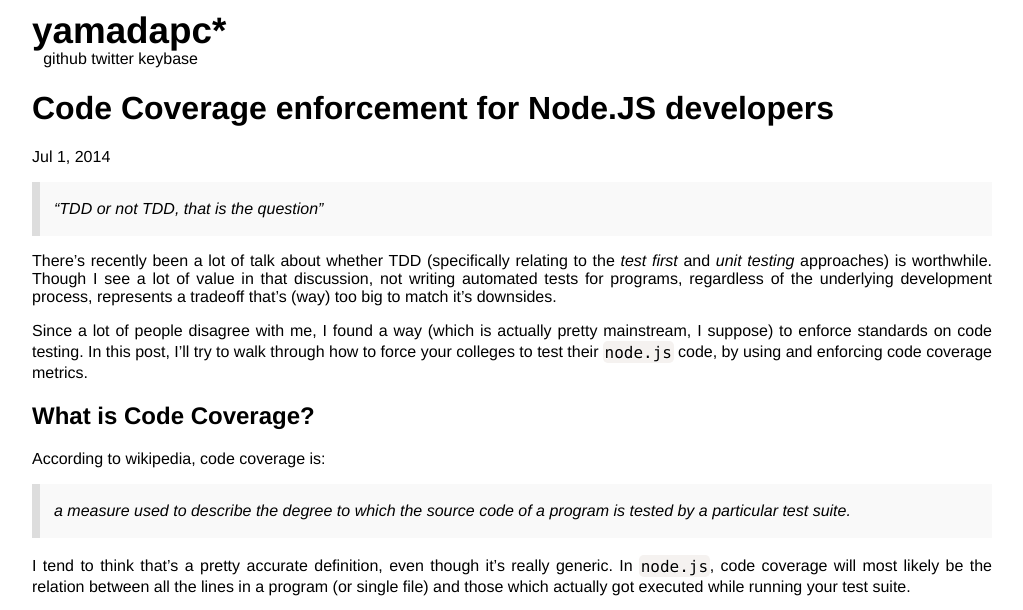
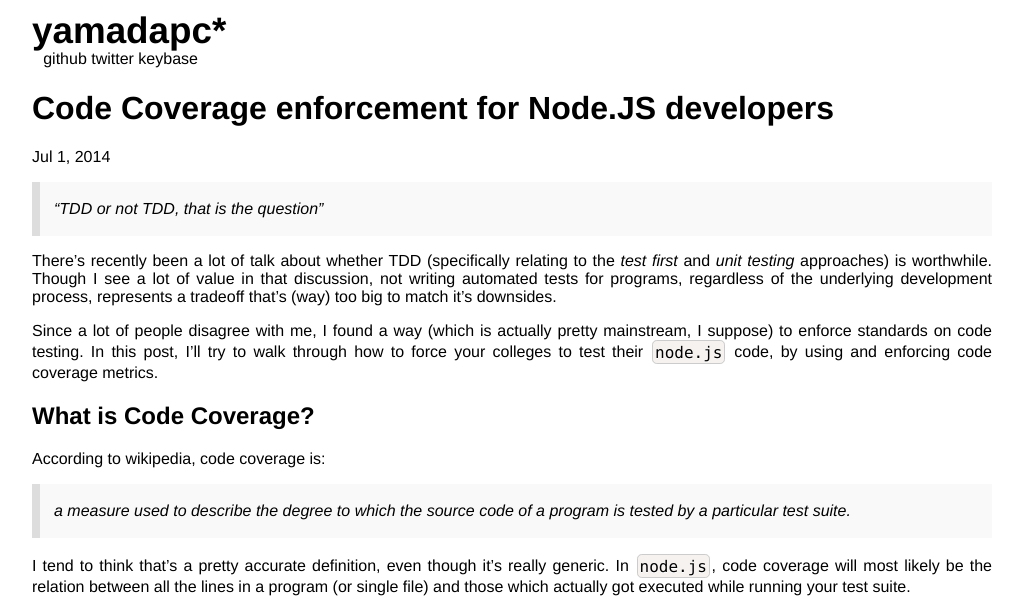
Before and after one commit to yamadapc/yamadapc.github.io, a Jekyll site: the page built from _posts/2014-07-01-code-coverate-enforcement-for-nodejs.markdown, in a window 1280 px wide. Shown: the top 610 px of the page, without its empty margins (128-1151 px from the left). Built offline with Jekyll 4.4.1, drawn with Linux system fonts in a browser that asks for light colours.

Commit message:
Make `code` elements bordered, for github style

```diff
--- a/css/main.scss
+++ b/css/main.scss
@@ -26,6 +26,17 @@ body {
   margin: 0;
   margin-top: 10px;
   padding: 0;
+}
+
+code {
+  border: solid 1px #ccc;
+  padding: 2px;
+  margin: 2px;
+  border-radius: 5px;
+}
+
+pre code {
+  border: 0;
 }
 
 .wrapper {
@@ -156,6 +167,7 @@ h4 {
   }
 
   li {
+    margin-bottom: 0.6em;
     list-style: none;
   }
 }
```
